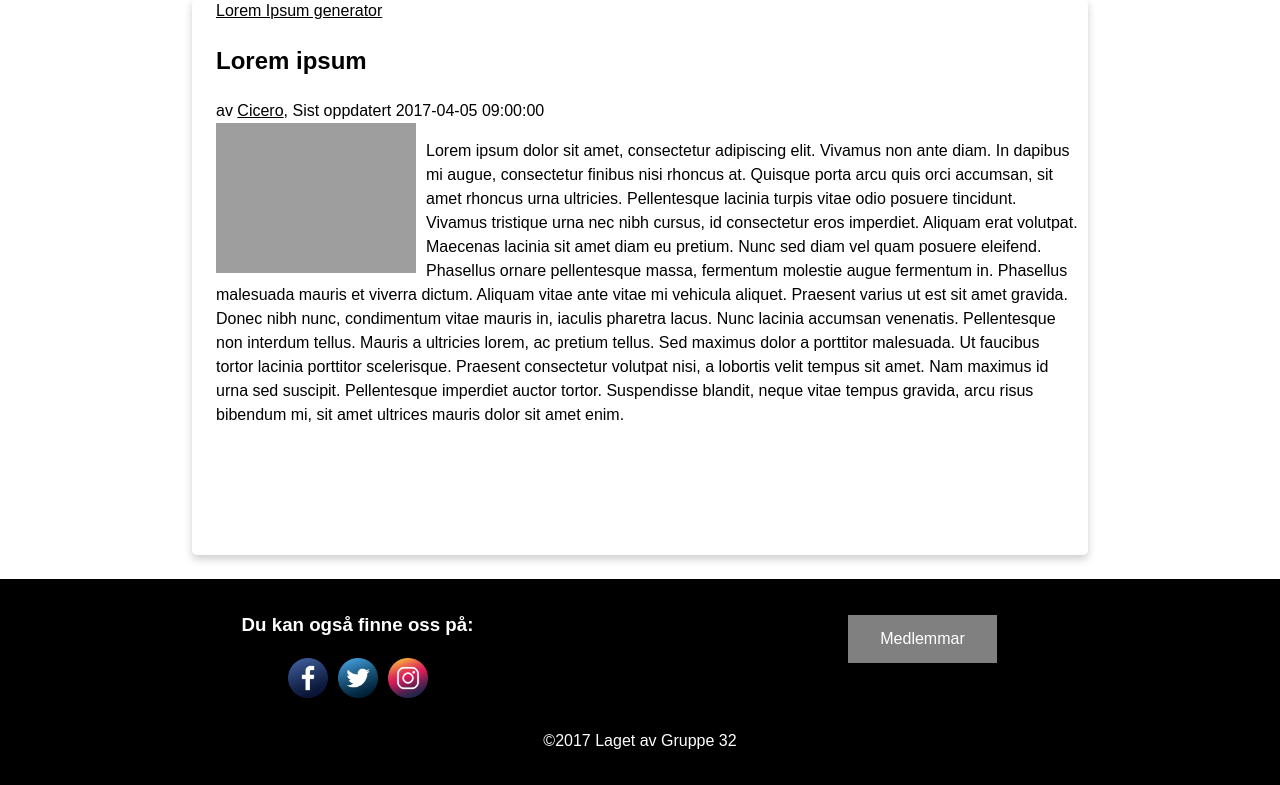
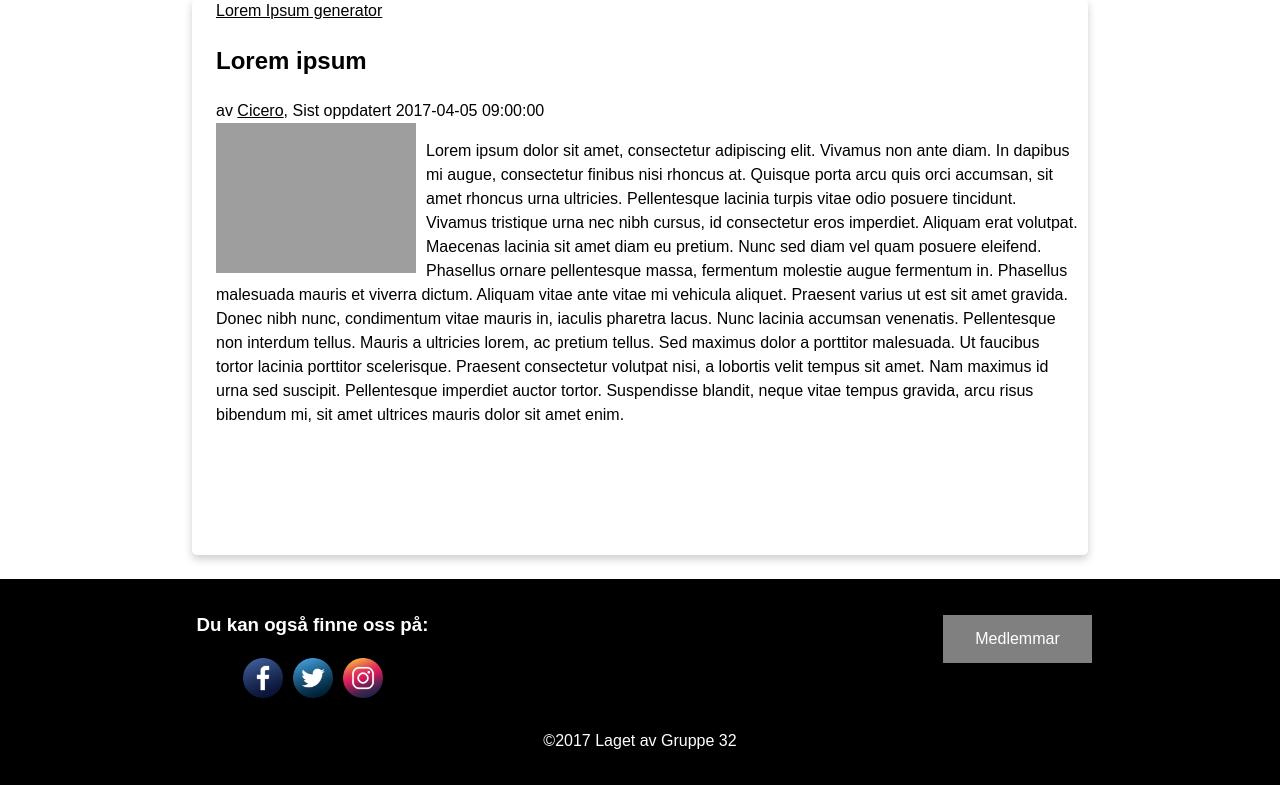
Before and after one commit to saccky/webprojekt-2, a PHP site: page /index.php in a window 1280 px wide. Shown: the part 3696-4481 px from the top of the page. Run offline with PHP 8.4, Linux system fonts and the light colour scheme; data comes from the database, SQL or seed files in the repository; grey boxes are pictures that could not be loaded.

Commit message:
små fix
linje med text

```diff
--- a/main.css
+++ b/main.css
@@ -212,7 +212,7 @@ height: auto;
 .medlemsknapp{
     height:auto;
     width: 200px;
-    margin-right: 100px;
+    margin-left: 100px;
 }
 
 .medlemsknapp button{
@@ -237,7 +237,7 @@ height: auto;
 .socialamedier{
 height:auto;
 width: 300px;
-margin-left: 50px;
+margin-right: 30px;
 }
 
 .ikoner{
```
